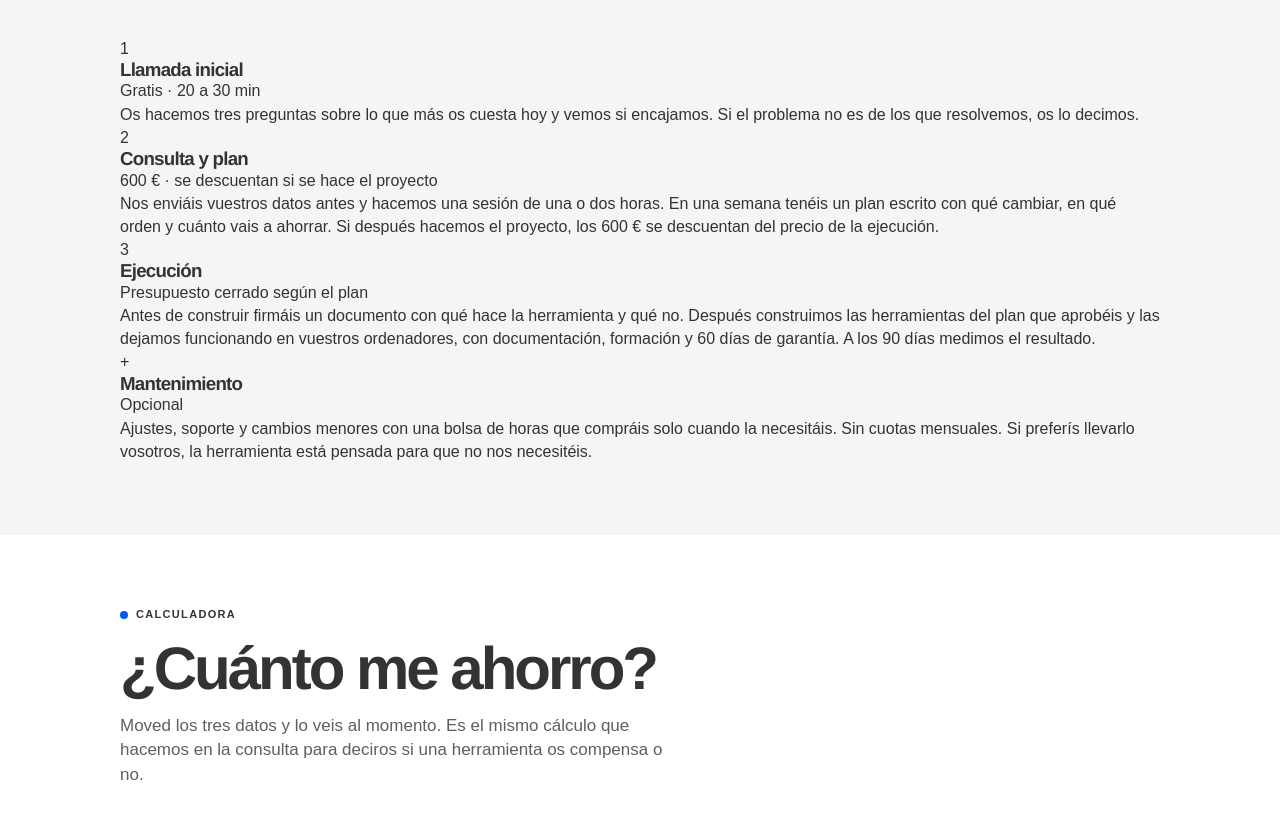
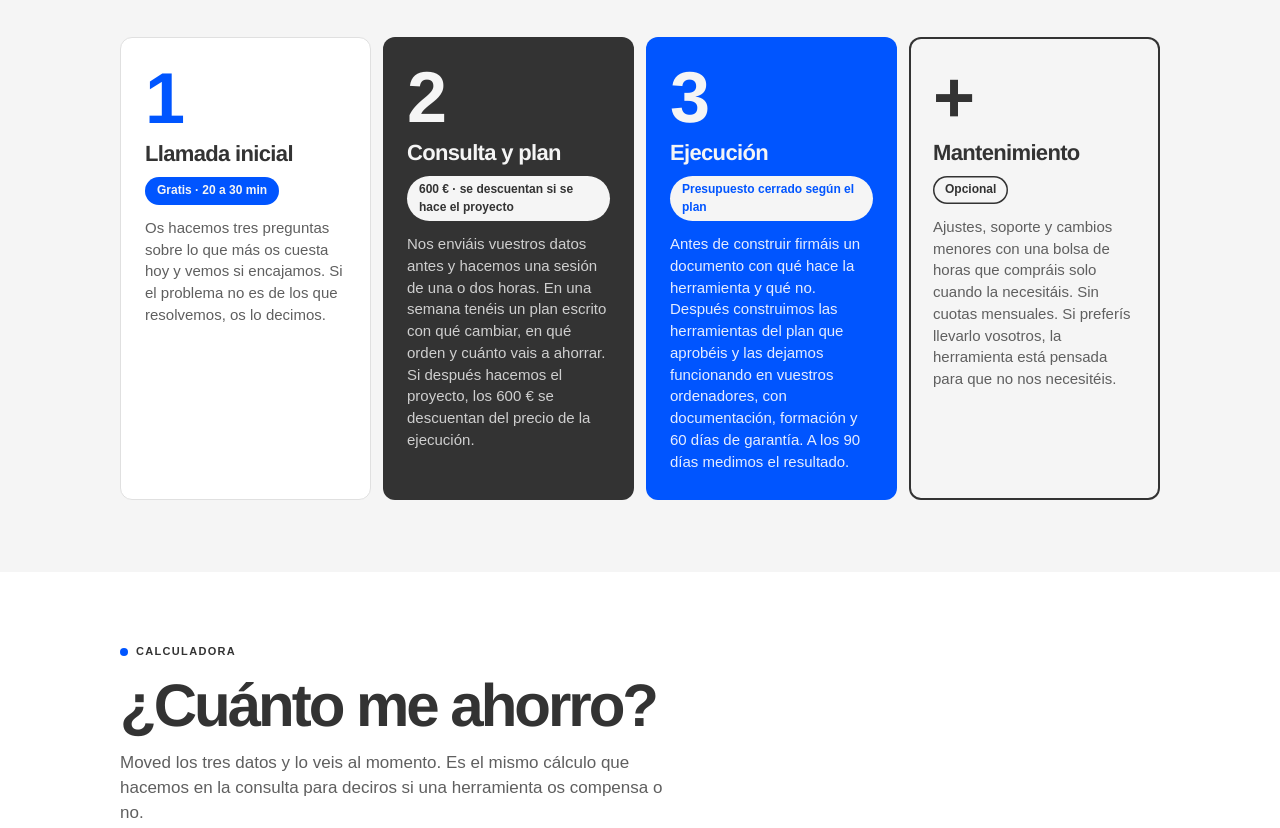
Before and after one commit to elgarristamar-lang/llest-web, a plain HTML site: page index.html in a window 1280 px wide. Shown: the part 2928-3756 px from the top of the page. Drawn offline with Linux system fonts and the light colour scheme.

Commit message:
Restaurar la versión 1 original (con estilos de Cómo trabajamos)
Co-Authored-By: Claude Opus 5.5 <noreply@anthropic.com>
Claude-Session: https://claude.ai/code/session_017GSp3reUsdADeUv5Sjx4yT

```diff
--- a/index.html
+++ b/index.html
@@ -1,4 +1,19 @@
-<!doctype html><html><head><meta charset=utf8><meta name=viewport content="width=device-width,initial-scale=1,viewport-fit=cover"><style>:root{color-scheme:light;box-sizing:border-box;padding-top:env(safe-area-inset-top,0px);padding-bottom:env(safe-area-inset-bottom,0px)}html{scroll-padding-top:env(safe-area-inset-top,0px)}body{margin:0;padding:0;font:14px -apple-system,BlinkMacSystemFont,sans-serif;background:#fff;color:#000}img{max-width:100%}[hidden]:not([hidden=until-found i]){display:none!important}</style></head><body>
+<!doctype html><html><head><meta charset=utf8><meta name=viewport content="width=device-width,initial-scale=1,viewport-fit=cover"><style>:root{color-scheme:light;box-sizing:border-box;padding-top:env(safe-area-inset-top,0px);padding-bottom:env(safe-area-inset-bottom,0px)}html{scroll-padding-top:env(safe-area-inset-top,0px)}body{margin:0;padding:0;font:14px -apple-system,BlinkMacSystemFont,sans-serif;background:#fff;color:#000}img{max-width:100%}[hidden]:not([hidden=until-found i]){display:none!important}
+/* Tres pasos */
+.paso-grid{ display:grid; grid-template-columns:repeat(4,minmax(0,1fr)); gap:12px; }
+@media (max-width:900px){ .paso-grid{ grid-template-columns:repeat(2,minmax(0,1fr)); } }
+@media (max-width:560px){ .paso-grid{ grid-template-columns:1fr; } }
+.paso{ border-radius:12px; padding:28px 24px; display:grid; gap:12px; align-content:start; min-width:0; }
+.paso-n{ font-family:var(--display); font-weight:700; font-size:72px; line-height:.9; letter-spacing:-0.06em; }
+.paso h3{ font-size:22px; letter-spacing:-0.03em; }
+.paso p{ font-size:15px; }
+.paso-tag{ justify-self:start; font-size:12px; font-weight:700; border-radius:999px; padding:5px 12px; }
+.paso.p1{ background:var(--card); color:var(--fg); border:1px solid var(--line); }
+.paso.p1 .paso-n{ color:var(--blue); } .paso.p1 p{ color:var(--muted); } .paso.p1 .paso-tag{ background:var(--blue); color:#F5F5F5; }
+.paso.p2{ background:#333333; color:#F5F5F5; } .paso.p2 p{ color:#CFCFCF; } .paso.p2 .paso-tag{ background:#F5F5F5; color:#333333; }
+.paso.p3{ background:#0055FF; color:#F5F5F5; } .paso.p3 p{ color:#E6EDFF; } .paso.p3 .paso-tag{ background:#F5F5F5; color:#0055FF; }
+.paso.p4{ background:transparent; color:var(--fg); box-shadow:inset 0 0 0 2px var(--fg); } .paso.p4 p{ color:var(--muted); } .paso.p4 .paso-tag{ box-shadow:inset 0 0 0 1.5px var(--fg); }
+</style></head><body>
 <title>Llest Web</title>
 <meta name="claude:viewport-fit-sides" content="cover">
 <style>
```
